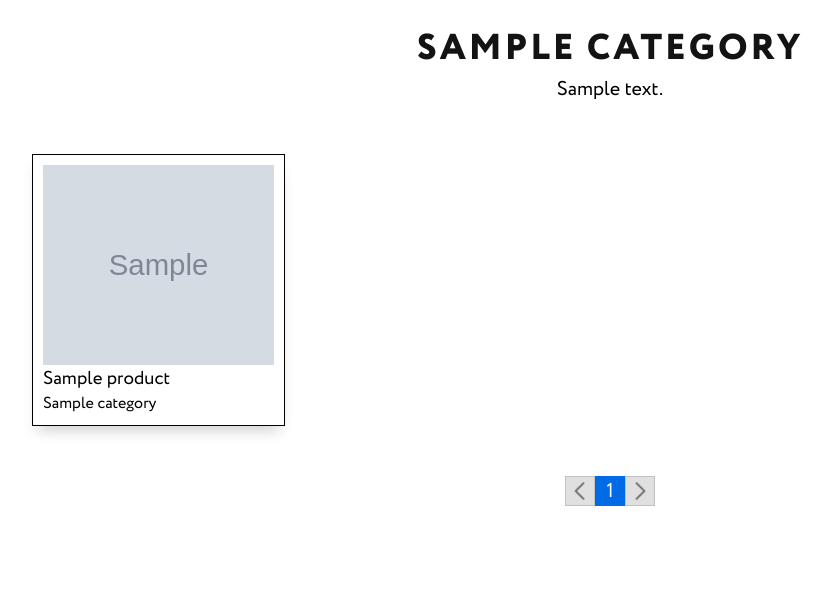
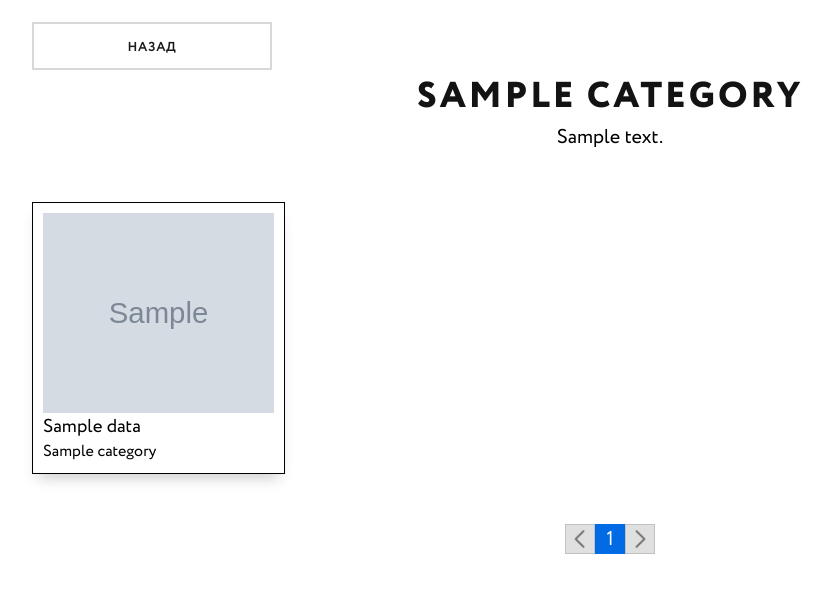
Before and after one commit to manInit/products-back, a PHP site: template templates/productsList.php in a window 1280 px wide. Shown: the top 593 px of the page, without its empty margins (30-861 px from the left). Run offline with PHP 8.4, Linux system fonts and the light colour scheme; the template is opened without the code that fills it: most values are stand-ins (such as "Sample title", 1, 10 or a date in 2020); grey boxes marked "Sample" are stand-in pictures; some libraries are stand-ins or nearby versions.

Commit message:
пагинация и кнопка назад

```diff
--- a/public/css/index.css
+++ b/public/css/index.css
@@ -130,6 +130,7 @@ h2 {
 
 .custom-btn {
   display: inline-block;
+  position: relative;
   min-width: 240px;
   height: 48px;
   padding: 0 15px;
@@ -144,6 +145,13 @@ h2 {
   border: 2px solid #d8d8d8;
   cursor: pointer;
   transition: background-color 0.2s, border 0.2s;
+}
+
+.custom-btn a {
+  display: block;
+  width: 100%;
+  height: 100%;
+  color: inherit;
 }
 
 .custom-btn:hover {
@@ -170,6 +178,7 @@ h2 {
 .product {
   display: flex;
   justify-content: space-between;
+  margin-top: 40px;
 }
 
 .product__preview {
--- a/templates/productsList.php
+++ b/templates/productsList.php
@@ -10,13 +10,19 @@
 <body>
   <div class="layout">
     <main class="products-list">
+      <button class="custom-btn">
+        <a href="<?= ROOT_FOLDER ?>">Назад</a>
+      </button>
+
       <h1 class="products-list__title"><?= $data['category']['label'] ?></h1>
       <p class="products-list__description"><?= $data['category']['teaser_text'] ?></p>
 
       <div class="products-list__container">
-        <?php foreach ($data['products'] as $product): ?>
+        <?php foreach ($data['products']['data'] as $product): ?>
           <div class="card-product">
-            <a class="card-product__link" href="<?= ROOT_FOLDER . '/?id=' . $product['id'] ?>"></a>
+            <a class="card-product__link"
+              href="<?= ROOT_FOLDER . '/?id=' . $product['id'] . '&parent=' . $data['category']['id'] . '&page=' . $data['page'] ?>">
+            </a>
             <div class="card-product__image">
               <img src="<?= PUBLIC_PATH . $product['file_path'] ?>" alt="<?= $product['alt'] ?>">
             </div>
@@ -27,16 +33,24 @@
       </div>
 
       <div class="products-list__pagination pagination">
-        <button class="pagination__btn pagination__btn--disable">
-          <a href="">
+        <button class="pagination__btn <?=  $data['page'] == 1 ? 'pagination__btn--disable' : '' ?>">
+          <a <?= $data['page'] != 1 ?
+            'href="' . ROOT_FOLDER . '/?cat_id=' . $data['cat_id'] . '&page=' . ($data['page'] - 1) . '"' :
+            '' ?>>
             <img src="<?= PUBLIC_PATH ?>/img/icons/cherovn-left-icon.png" alt="Стрелочка влево">
           </a>
         </button>
-        <button class="pagination__btn pagination__btn--active">
-          <a href="">1</a>
-        </button>
-        <button class="pagination__btn pagination__btn--disable">
-          <a href="">
+        <?php for ($i = 1; $i <= $data['products']['pageCount']; $i++ ): ?>
+          <button class="pagination__btn <?= $data['page'] == $i ? 'pagination__btn--active' : '' ?>">
+            <a href="<?= ROOT_FOLDER . '/?cat_id=' . $data['cat_id'] . '&page=' . $i ?>">
+              <?= $i ?>
+            </a>
+          </button>
+        <?php endfor; ?>
+        <button class="pagination__btn <?=  $data['page'] == $data['products']['pageCount'] ? 'pagination__btn--disable' : '' ?>">
+          <a <?=  $data['page'] != $data['products']['pageCount'] ?
+            'href="' . ROOT_FOLDER . '/?cat_id=' . $data['cat_id'] . '&page=' . ($data['page'] + 1) . '"'  :
+            '' ?>>
             <img src="<?= PUBLIC_PATH ?>/img/icons/cherovn-right-icon.png" alt="Стрелочка право">
           </a>
         </button>
```
Also changed, not shown: database/ProductsPage.php (+15 -3 lines), index.php (+6 -1 lines), routing/Router.php (+12 -7 lines), templates/product.php (+27 -0 lines).
